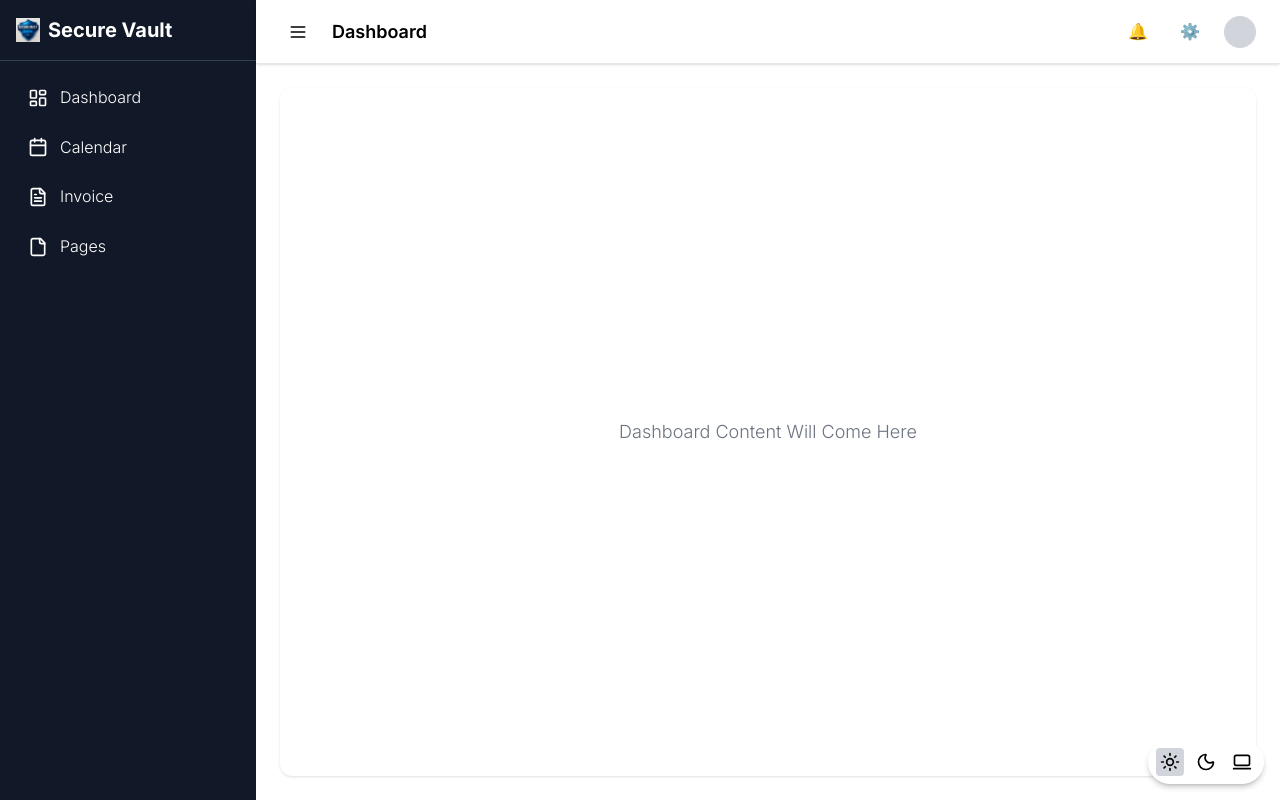
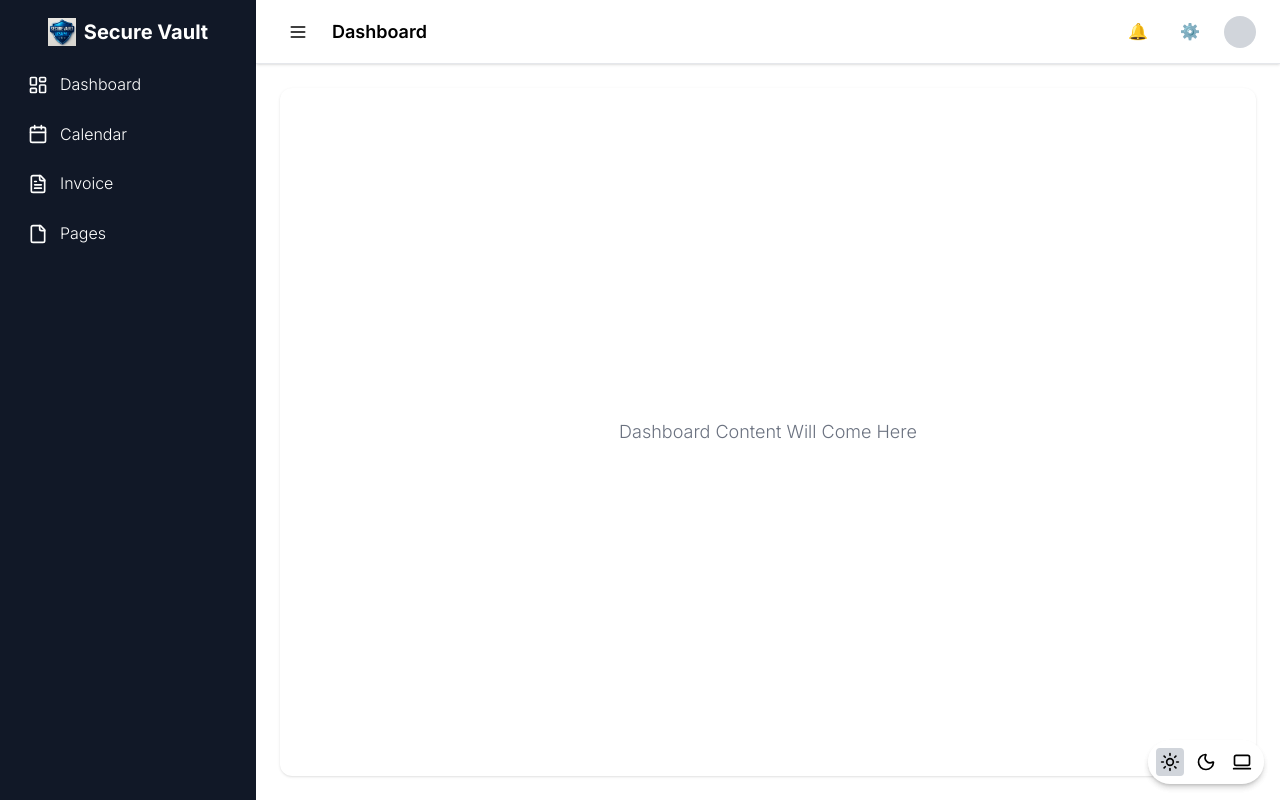
Before and after one commit to JaseemKhan211/pma-sysapp, a Next.js app in the folder frontend/: page /dashboard in a window 1280 px wide. Built offline with nearby package versions, Linux system fonts and the light colour scheme.

Commit message:
git commit -m 🎨 UI Fix: Aligned logo & text, removed sidebar border, preserved toggle icon

```diff
--- a/frontend/src/components/Sidebar.jsx
+++ b/frontend/src/components/Sidebar.jsx
@@ -1,4 +1,3 @@
-// Sidebar.jsx
 "use client";
 import { Calendar, FileText, LayoutDashboard, File } from "lucide-react";
 import Image from "next/image";
@@ -19,17 +18,15 @@ export default function Sidebar({ collapsed }) {
       } bg-[#111827] text-white h-screen flex flex-col transition-all duration-300`}
     >
       {/* Logo and Name */}
-      <div className="flex items-center p-4 border-b border-gray-700">
-        {!collapsed && (
-          <Link href="/" className="flex items-center gap-2">
-            <Image src="/logo.png" alt="Logo" width={24} height={24} />
-            <span className="text-xl font-bold">Secure Vault</span>
-          </Link>
-        )}
+      <div className="flex items-center justify-center h-16 px-4">
+        <Link href="/" className="flex items-center gap-2">
+          <Image src="/logo.png" alt="Logo" width={28} height={28} />
+          {!collapsed && <span className="text-xl font-bold">Secure Vault</span>}
+        </Link>
       </div>
 
       {/* Menu */}
-      <nav className="flex-1 p-4">
+      <nav className="flex-1 px-4">
         <ul className="space-y-2">
           {menus.map((menu, idx) => (
             <li key={idx}>
--- a/frontend/src/components/Topbar.jsx
+++ b/frontend/src/components/Topbar.jsx
@@ -5,11 +5,10 @@ export default function Topbar({ onToggleSidebar }) {
   return (
     <header className="h-16 bg-white shadow flex items-center justify-between px-6 border-b">
       <div className="flex items-center gap-4">
-        {/* Toggle Sidebar Button */}
+        {/* Sidebar Toggle Button */}
         <button onClick={onToggleSidebar} className="p-2 hover:bg-gray-200 rounded">
           <Menu size={20} />
         </button>
-
         <h1 className="text-lg font-semibold">Dashboard</h1>
       </div>
 
```
